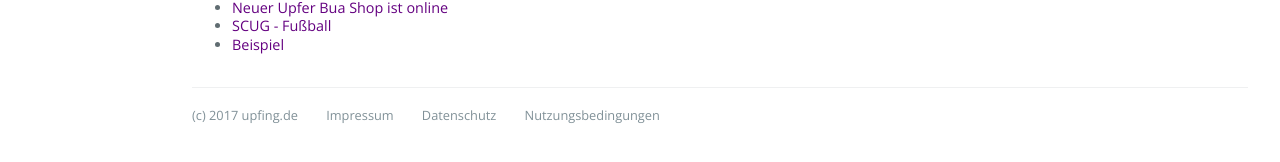
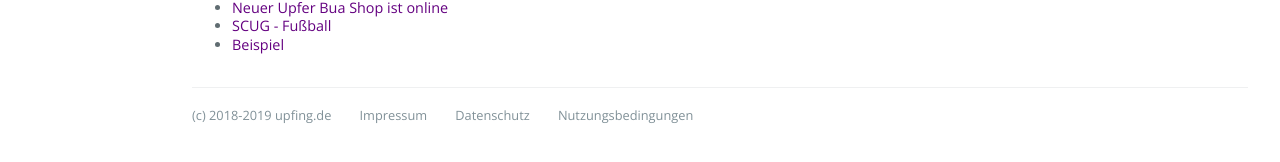
Before and after one commit to croedel/upfing, a Jekyll site: the page built from README.md, in a window 1280 px wide. Shown: the part 280-442 px from the top of the page. Built offline with Jekyll 4.4.1, drawn with Linux system fonts in a browser that asks for light colours; our own code applies the rules of GitHub Pages for plain Markdown files; the repository's description, which GitHub fills in, is left out.

Commit message:
Update default.html

```diff
--- a/_layouts/default.html
+++ b/_layouts/default.html
@@ -35,7 +35,7 @@
 
       <footer class="site-footer">
         <span class="site-footer-credits">
-          <a href="{{ site.github.url }}" class="site-footer-links">(c) 2017 upfing.de</a>
+          <a href="{{ site.github.url }}" class="site-footer-links">(c) 2018-2019 upfing.de</a>
           <a href="{{ site.github.url }}/impressum" class="site-footer-links">Impressum</a>
           <a href="{{ site.github.url }}/datenschutz" class="site-footer-links">Datenschutz</a>
           <a href="{{ site.github.url }}/nutzungsbedingungen" class="site-footer-links">Nutzungsbedingungen</a>
```
